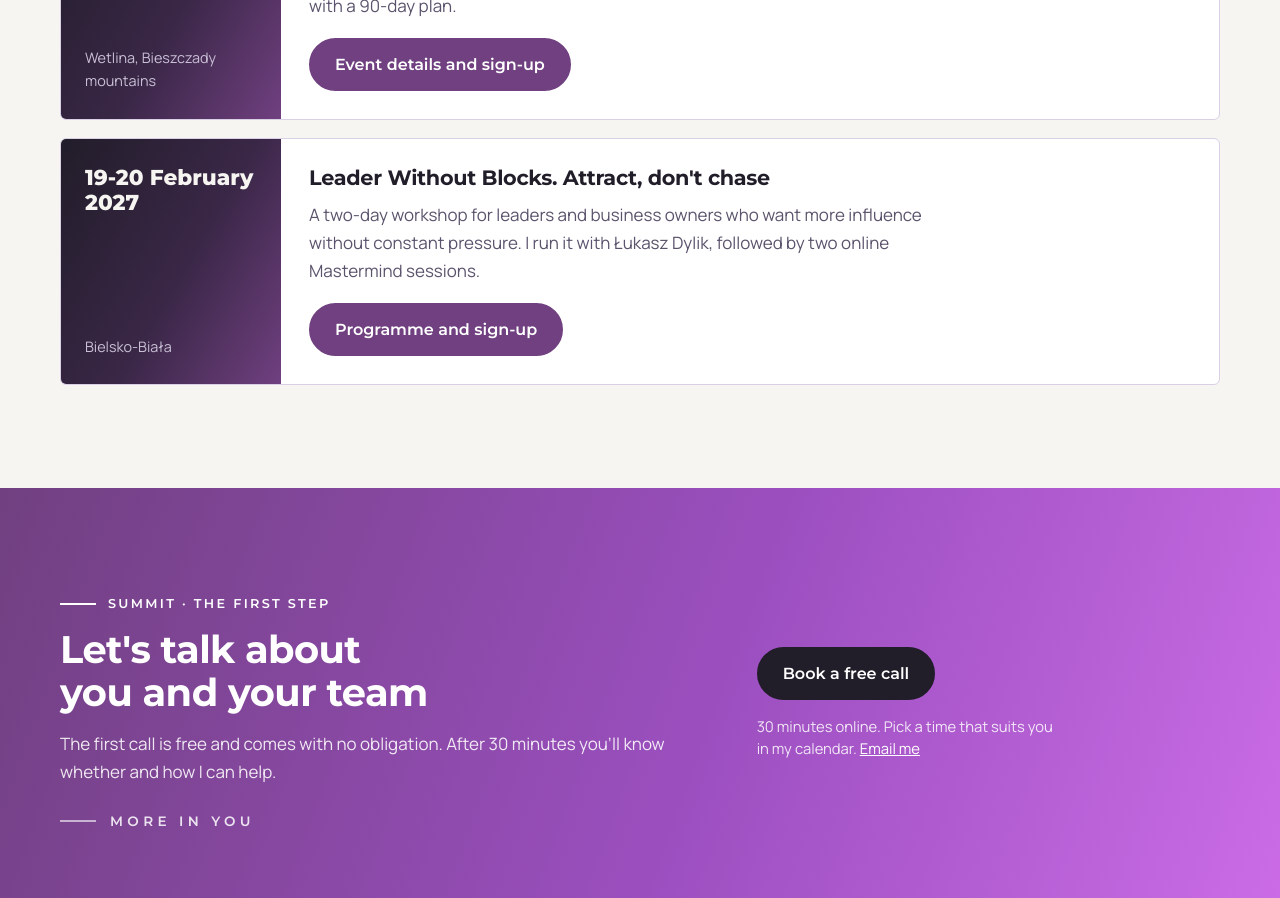
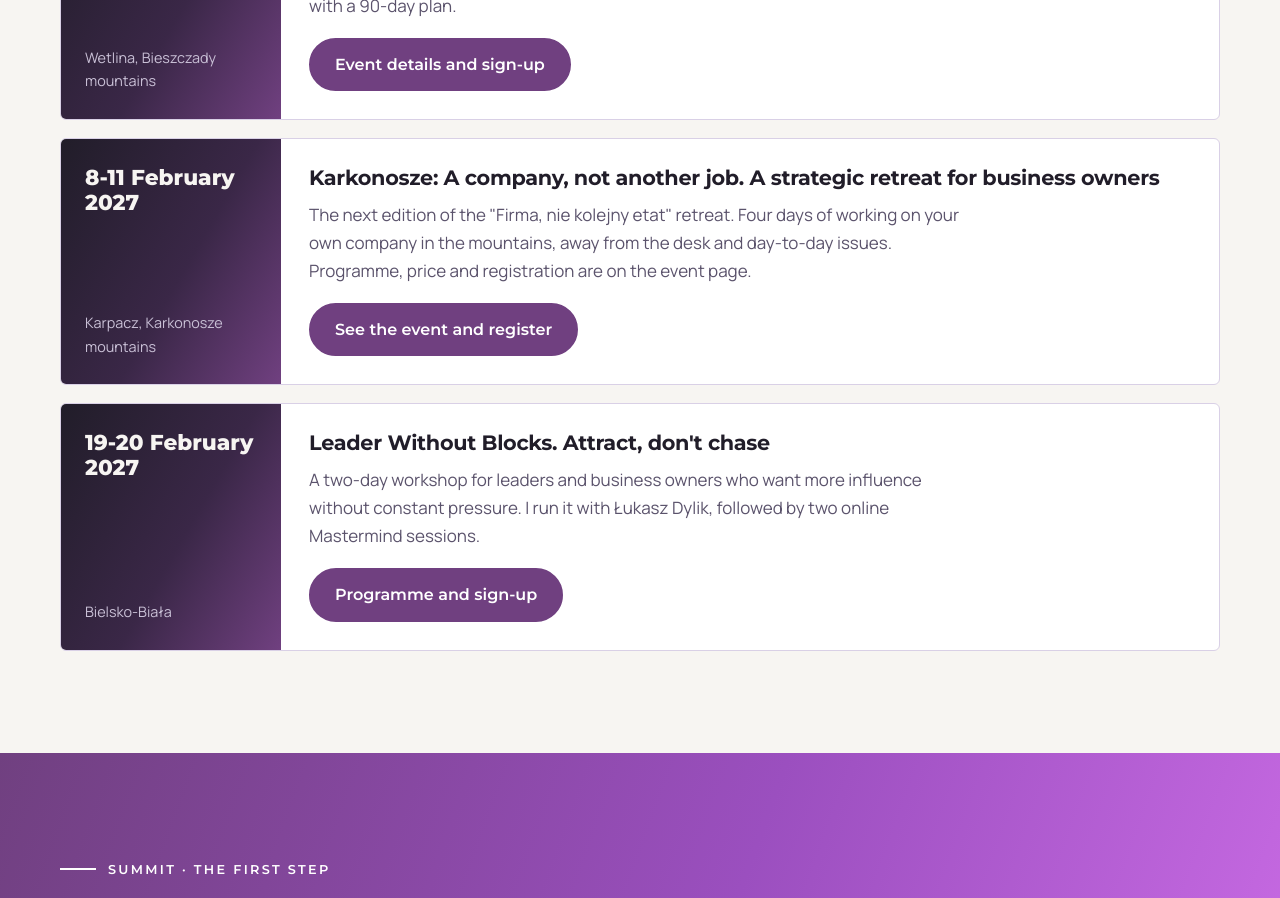
Before and after one commit to Neortikus/LukaszChomicz, a Next.js app: page /en in a window 1280 px wide. Shown: the part 4220-5118 px from the top of the page. Built offline with nearby package versions, Linux system fonts and the light colour scheme.

Commit message:
Wydarzenia: Karkonosze, Firma nie kolejny etat, 8-11.02.2027
Co-Authored-By: Claude Opus 5.5 <noreply@anthropic.com>
Claude-Session: https://claude.ai/code/session_01CGCk7BbzPnB8QdaavZBZt9

```diff
--- a/src/components/EventCard.tsx
+++ b/src/components/EventCard.tsx
@@ -21,9 +21,11 @@ export function EventCard({ e, full }: { e: EventInfo; full?: boolean }) {
                 </div>
               ))}
             </dl>
-            <div style={{ marginTop: 20 }}>
-              <Bullets points={e.points} />
-            </div>
+            {e.points.length > 0 && (
+              <div style={{ marginTop: 20 }}>
+                <Bullets points={e.points} />
+              </div>
+            )}
           </>
         )}
         <div className="cta-row">
--- a/src/content/en.ts
+++ b/src/content/en.ts
@@ -676,6 +676,20 @@ export const en: Content = {
         cta: { label: "Event details and sign-up", href: "https://fb.me/e/75D9mmFcO", external: true },
       },
       {
+        slug: "karkonosze-2027",
+        title: "Karkonosze: A company, not another job. A strategic retreat for business owners",
+        dates: "8-11 February 2027",
+        place: "Karpacz, Karkonosze mountains",
+        lede: "The next edition of the \"Firma, nie kolejny etat\" retreat. Four days of working on your own company in the mountains, away from the desk and day-to-day issues. Programme, price and registration are on the event page.",
+        facts: [
+          { label: "Dates", value: "8-11 February 2027, starts 8:00, ends 17:00" },
+          { label: "Venue", value: "Karpacz" },
+          { label: "For", value: "business owners and entrepreneurs" },
+        ],
+        points: [],
+        cta: { label: "See the event and register", href: "https://www.facebook.com/events/1620742119849704", external: true },
+      },
+      {
         slug: "lider-bez-blokad",
         title: "Leader Without Blocks. Attract, don't chase",
         dates: "19-20 February 2027",
--- a/src/content/pl.ts
+++ b/src/content/pl.ts
@@ -676,6 +676,20 @@ export const pl: Content = {
         cta: { label: "Zobacz wydarzenie i zapisy", href: "https://fb.me/e/75D9mmFcO", external: true },
       },
       {
+        slug: "karkonosze-2027",
+        title: "Karkonosze: Firma, nie kolejny etat. Strategiczny wyjazd dla przedsiębiorców",
+        dates: "8-11 lutego 2027",
+        place: "Karpacz, Karkonosze",
+        lede: "Kolejna edycja wyjazdu „Firma, nie kolejny etat”. Cztery dni pracy nad własną firmą w górach, z dala od biurka i bieżących spraw. Program, cena i zapisy są na stronie wydarzenia.",
+        facts: [
+          { label: "Termin", value: "8-11 lutego 2027, start o 8:00, zakończenie o 17:00" },
+          { label: "Miejsce", value: "Karpacz" },
+          { label: "Dla kogo", value: "właściciele firm i przedsiębiorcy" },
+        ],
+        points: [],
+        cta: { label: "Zobacz wydarzenie i zapisy", href: "https://www.facebook.com/events/1620742119849704", external: true },
+      },
+      {
         slug: "lider-bez-blokad",
         title: "Lider bez blokad. Przyciągaj, a nie goń",
         dates: "19-20 lutego 2027",
```
